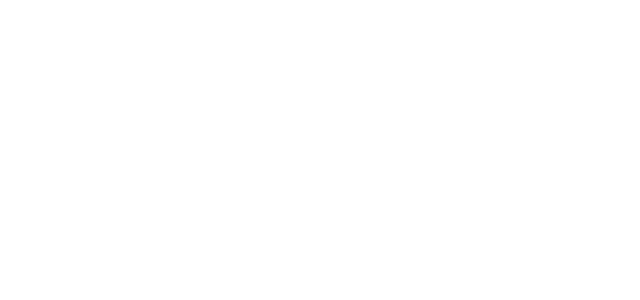
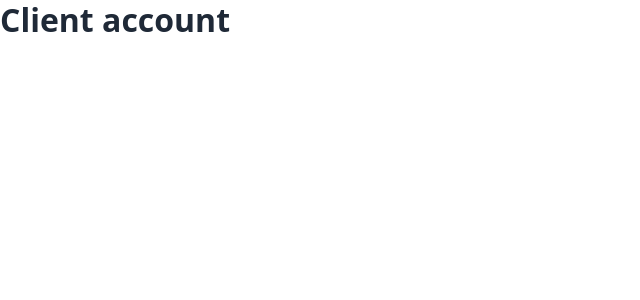
Before and after one commit to Davis-don/acadplanner, a React (Vite) app in the folder client/: page /client-account in a window 1280 px wide. Before the commit this address had no page. Shown: the top 300 px of the page, without its empty margins (0-640 px from the left). Built offline with nearby package versions, Linux system fonts and the light colour scheme.

Commit message:
added account page

```diff
--- /dev/null
+++ b/client/src/Accounts/Client/pages/Clientaccount.tsx
@@ -0,0 +1,11 @@
+import './clientaccount.css'
+
+function Clientaccount() {
+  return (
+   <div className="overall-container-client-account">
+    <h1>Client account </h1>
+   </div>
+  )
+}
+
+export default Clientaccount
--- a/client/src/App.tsx
+++ b/client/src/App.tsx
@@ -6,6 +6,7 @@ import About from './pages/About'
 import Contact from './pages/Contact'
 import Newaccount from './pages/Newaccount'
 import Login from './pages/Login'
+import Clientaccount from './Accounts/Client/pages/Clientaccount'
 function App() {
   return (
    <div className="overall-app-container">
@@ -16,6 +17,10 @@ function App() {
         <Route path="/contact" element={<Mainlayout><Contact /></Mainlayout>} />
         <Route path="/signup" element={<Newaccount />} />
         <Route path="/login" element={<Login />} />
+
+
+        {/* Protected Routes */}
+        <Route path="/client-account" element={<Clientaccount />} />
       </Routes>
     </BrowserRouter>
    </div>
--- a/client/src/pages/Login.tsx
+++ b/client/src/pages/Login.tsx
@@ -2,6 +2,7 @@
 import './login.css';
 import { useState } from 'react';
 import type { FormEvent, ChangeEvent } from 'react';
+import { useNavigate } from 'react-router-dom';
 
 function Login() {
   const [formData, setFormData] = useState({
@@ -30,6 +31,9 @@ function Login() {
       setErrors(prev => ({ ...prev, [name]: undefined }));
     }
   };
+
+
+  const navigate = useNavigate();
 
   const validateForm = () => {
     const newErrors: typeof errors = {};
@@ -175,6 +179,7 @@ function Login() {
               type="submit"
               className="lgn-submit-btn"
               disabled={isSubmitting}
+              onClick={()=>navigate('/client-account')}
             >
               {isSubmitting ? (
                 <>
```
Also changed, not shown: client/src/Accounts/Client/pages/clientaccount.css (added).
